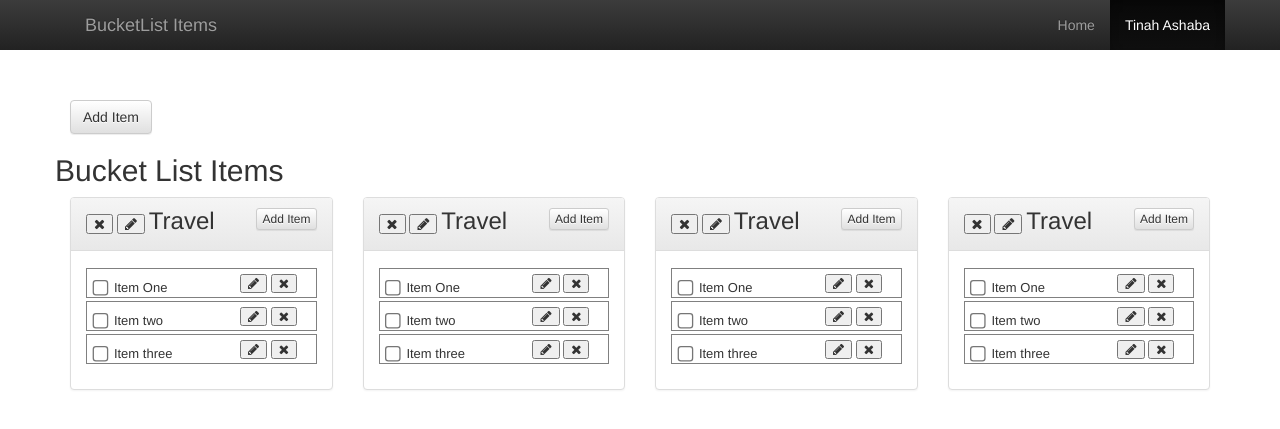
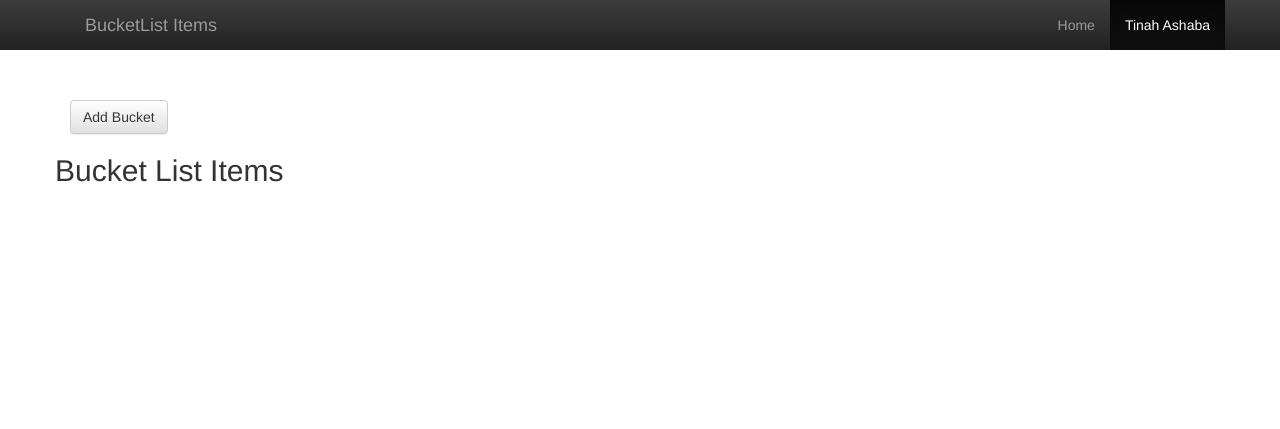
Before and after one commit to Tinahashaba/Bucketlist, a Flask app: template app/templates/mybucket.html in a window 1280 px wide. Shown: the top 429 px of the page. Run offline with Flask 2, Linux system fonts and the light colour scheme; the template is opened without the code that fills it, so the values that code supplies are empty.

Commit message:
added the add bucket functionality

```diff
--- a/app/templates/mybucket.html
+++ b/app/templates/mybucket.html
@@ -1,4 +1,5 @@
-<html lang="en" class="gr__localhost"><head>
+<html lang="en" class="gr__localhost">
+<head>
     <link rel="stylesheet" href="../static/css/bootstrap.css">
     <link rel="stylesheet" href="../static/css/bootstrap-theme.css">
     <link rel="stylesheet" href="../static/css/bucket.css">
@@ -21,163 +22,81 @@
         <div class="collapse navbar-collapse" id="navaber-collapse">
             <ul class="nav navbar-nav navbar-right">
                 <li><a href="index.html">Home</a></li>
-                <li class="active"><a href="login.html">Tinah Ashaba</a></li>
+                <li class="active"><a href="{{ url_for('login') }}">Tinah Ashaba</a></li>
             </ul>
         </div>
     </div>
 </nav>
-<div class="row">
-
-</div>
 
 <div class="container main-content">
     <div class="row bucket-page">
         <div class="col-md-12">
-            <a href="#" class="btn btn-default btn-xl pull-left" data-toggle="modal" data-target="#create-bucket-modal">Add
-                Item</a>
+            <a href="" class="btn btn-default btn-xl pull-left" data-toggle="modal" data-target="#create-bucket">Add
+                Bucket</a>
         </div>
         <h2 class="pull-left">Bucket List Items</h2>
     </div>
 
     <div class="row">
+        {% if buckets %}
+
+            {% for key, bucket in buckets.items() %}
                 <div class="col-sm-3 ">
                     <div class="panel panel-default">
-                <div class="panel-heading"> <a href="#" class="btn btn-default btn-xs pull-right" data-toggle="modal" data-target="#create-item-modal">Add
+                        <div class="panel-heading"><a href="#" class="btn btn-default btn-xs pull-right"
+                                                      data-toggle="modal"
+                                                      data-target="#create-item-modal">Add
                             Item</a>
-                      <button> <i class="fa fa-times" aria-hidden="true"></i></button>
-                    <button> <i class="fa fa-pencil" aria-hidden="true"> </i></button>
-                    <h3 class="header">Travel</h3>
+                            <button><i class="fa fa-times" aria-hidden="true"></i></button>
+                            <button><i class="fa fa-pencil" aria-hidden="true"> </i></button>
+                            <h3 class="header">{{ bucket.name }}</h3>
 
                         </div>
                         <div class="panel-body">
                             <ul class="bucketlist">
                                 <li><input type="checkbox" class="pull-left itemcheck">
-                            <div class="pull-left">Item One</div>
-                         <button>   <i class="fa fa-pencil" aria-hidden="true"></i></button>
+                                    <div class="pull-left">{{ bucket.name }}</div>
+                                    <button><i class="fa fa-pencil" aria-hidden="true"></i></button>
                                     <button><i class="fa fa-times" aria-hidden="true"></i></button>
                                 </li>
-                        <li><input type="checkbox" class="pull-left itemcheck">
-                            <div class="pull-left">Item two</div>
-                          <button>  <i class="fa fa-pencil" aria-hidden="true"></i></button>
-                             <button>  <i class="fa fa-times" aria-hidden="true"></i></button>
-                        </li>
-                        <li><input type="checkbox" class="pull-left itemcheck">
-                            <div class="pull-left">Item three</div>
-                           <button> <i class="fa fa-pencil" aria-hidden="true"></i></button>
-                             <button>  <i class="fa fa-times" aria-hidden="true"></i></button>
-                        </li>
-
                             </ul>
                         </div>
                     </div>
                 </div>
-
-        <div class="col-sm-3">
-            <div class="panel panel-default">
-                <div class="panel-heading">
-                     <a href="#" class="btn btn-default btn-xs pull-right" data-toggle="modal" data-target="#create-item-modal">Add
-                Item</a>
-                    <button>   <i class="fa fa-times" aria-hidden="true"></i></button>
-                   <button>  <i class="fa fa-pencil" aria-hidden="true"></i></button>
-                     <h3 class="header">Travel</h3>
-                </div>
-                <div class="panel-body">
-                    <ul class="bucketlist">
-                        <li><input type="checkbox" class="pull-left itemcheck">
-                            <div class="pull-left">Item One</div>
-                         <button>   <i class="fa fa-pencil" aria-hidden="true"></i></button>
-                            <button>   <i class="fa fa-times" aria-hidden="true"></i></button>
-                        </li>
-                        <li><input type="checkbox" class="pull-left itemcheck">
-                            <div class="pull-left">Item two</div>
-                           <button> <i class="fa fa-pencil" aria-hidden="true"></i></button>
-                              <button> <i class="fa fa-times" aria-hidden="true"></i></button>
-                        </li>
-                        <li><input type="checkbox" class="pull-left itemcheck">
-                            <div class="pull-left">Item three</div>
-                          <button>  <i class="fa fa-pencil" aria-hidden="true"></i></button>
-                              <button> <i class="fa fa-times" aria-hidden="true"></i></button>
-                        </li>
-
-                    </ul>
-                </div>
-            </div>
-
+            {% endfor %}
+        {% endif %}
     </div>
 
 
-        <div class="col-sm-3">
-            <div>
-                <div class="panel panel-default">
-                <div class="panel-heading">
-                    <a href="#" class="btn btn-default btn-xs pull-right" data-toggle="modal" data-target="#create-item-modal">Add
-                Item</a>
-                    <button>   <i class="fa fa-times" aria-hidden="true"></i></button>
-                   <button>  <i class="fa fa-pencil" aria-hidden="true"></i></button>
-                     <h3 class="header">Travel</h3>
+    <div class="modal fade" tabindex="-1" role="dialog" id="create-bucket">
+        <div class="modal-dialog" role="document">
+            <div class="modal-content">
+                <div class="modal-header">
+                    <button type="button" class="close" data-dismiss="modal" aria-label="Close"><span
+                            aria-hidden="true">&times;</span></button>
+                    <h4 class="modal-title">Create Bucket</h4>
                 </div>
-                <div class="panel-body">
-                    <ul class="bucketlist">
-                        <li><input type="checkbox" class="pull-left itemcheck">
-                            <div class="pull-left">Item One</div>
-                            <button> <i class="fa fa-pencil" aria-hidden="true"></i></button>
-                              <button> <i class="fa fa-times" aria-hidden="true"></i></button>
-                        </li>
-                        <li><input type="checkbox" class="pull-left itemcheck">
-                            <div class="pull-left">Item two</div>
-                           <button> <i class="fa fa-pencil" aria-hidden="true"></i></button>
-                              <button> <i class="fa fa-times" aria-hidden="true"></i></button>
-                        </li>
-                        <li><input type="checkbox" class="pull-left itemcheck">
-                            <div class="pull-left">Item three</div>
-                           <button> <i class="fa fa-pencil" aria-hidden="true"></i></button>
-                               <button><i class="fa fa-times" aria-hidden="true"></i></button>
-                        </li>
 
-                    </ul>
+                <form action="{{ url_for('buckets') }}" method="post">
+                    <div class="form-group">
+                        <label for="bucketname">Bucket Name</label>
+                        <input type="text" class="form-control" id="bucketname" placeholder="Name" name="title">
                     </div>
+
+                    <div class="modal-footer">
+                        <button type="submit" class="btn btn-primary">Save Bucket</button>
+                    </div>
+                </form>
+
             </div>
         </div>
     </div>
 
-        <div class="col-sm-3">
-            <div>
-        <div class="panel panel-default">
-                <div class="panel-heading"> <a href="#" class="btn btn-default btn-xs pull-right" data-toggle="modal" data-target="#create-item-modal">Add
-                Item</a>
-                      <button> <i class="fa fa-times" aria-hidden="true"></i></button>
-                   <button> <i class="fa fa-pencil" aria-hidden="true"></i></button>
-                     <h3 class="header">Travel</h3>
-
-                </div>
-                <div class="panel-body">
-                    <ul class="bucketlist">
-                        <li><input type="checkbox" class="pull-left itemcheck">
-                            <div class="pull-left">Item One</div>
-                           <button> <i class="fa fa-pencil" aria-hidden="true"></i></button>
-                              <button> <i class="fa fa-times" aria-hidden="true"></i></button>
-                        </li>
-                        <li><input type="checkbox" class="pull-left itemcheck">
-                            <div class="pull-left">Item two</div>
-                           <button> <i class="fa fa-pencil" aria-hidden="true"></i></button>
-                             <button>  <i class="fa fa-times" aria-hidden="true"></i></button>
-                        </li>
-                        <li><input type="checkbox" class="pull-left itemcheck">
-                            <div class="pull-left">Item three</div>
-                           <button> <i class="fa fa-pencil" aria-hidden="true"></i></button>
-                              <button> <i class="fa fa-times" aria-hidden="true"></i></button>
-                        </li>
-
-                                            </ul>
-                </div>
-            </div>
-            </div>
-        </div>
-    </div>
 
 </div>
 
 <script src="../static/js/jquery.js"></script>
 <script src="../static/js/bootstrap.min.js"></script>
 
-</body></html>
+</body>
+</html>
--- a/run.py
+++ b/run.py
@@ -1,8 +1,9 @@
 from app import app
 
-app.secret_key = "jfhjeeurhfjfieoosjdjdkiosooalaks0wssjsjk"
-app.config['SESSION_TYPE'] = 'filesystem'
+
 
 # Running the application
 if __name__ == '__main__':
+    app.secret_key = "jfhjeeurhfjfieoosjdjdkiosooalaks0wssjsjk"
+    app.config['SESSION_TYPE'] = 'filesystem'
     app.run(debug=True)
```
Also changed, not shown: app/application.py (+16 -0 lines), app/modal.py (+15 -7 lines), app/views.py (+19 -7 lines). Lines whose indentation alone changed are shown as unchanged.
